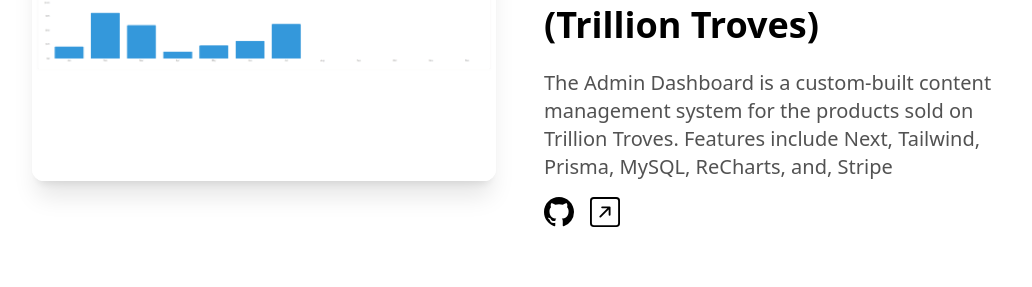
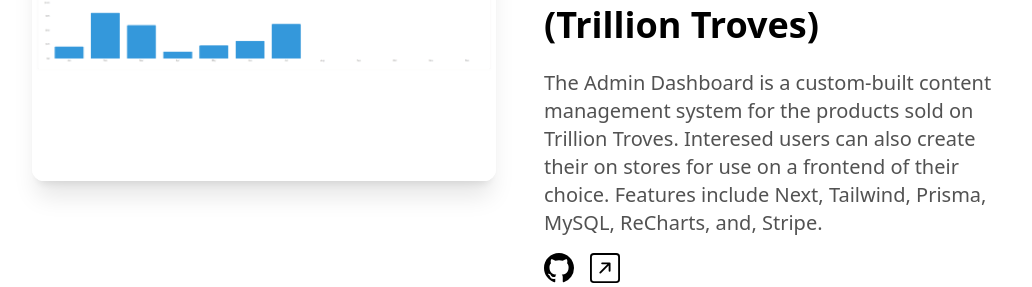
Before and after one commit to IgorTheFixer/my-portfolio, a Next.js app: page / in a window 1280 px wide. Shown: the part 2307-2594 px from the top of the page, without its empty margins (120-1152 px from the left). Built offline with nearby package versions, Linux system fonts and the light colour scheme.

Commit message:
added better description

```diff
--- a/components/ProjectsSection.tsx
+++ b/components/ProjectsSection.tsx
@@ -15,7 +15,7 @@
   {
     name: "Admin DashBoard (Trillion Troves)",
     description:
-      "The Admin Dashboard is a custom-built content management system for the products sold on Trillion Troves. Features include Next, Tailwind, Prisma, MySQL, ReCharts, and, Stripe",
+      "The Admin Dashboard is a custom-built content management system for the products sold on Trillion Troves. Interesed users can also create their on stores for use on a frontend of their choice. Features include Next, Tailwind, Prisma, MySQL, ReCharts, and, Stripe.",
     image: "/admin-dashboard-charts-screenshot.png",
     github: "https://github.com/IgorTheFixer/admin-dashboard-commerce",
     link: "https://admin-dashboard-commerce.vercel.app/",
```
